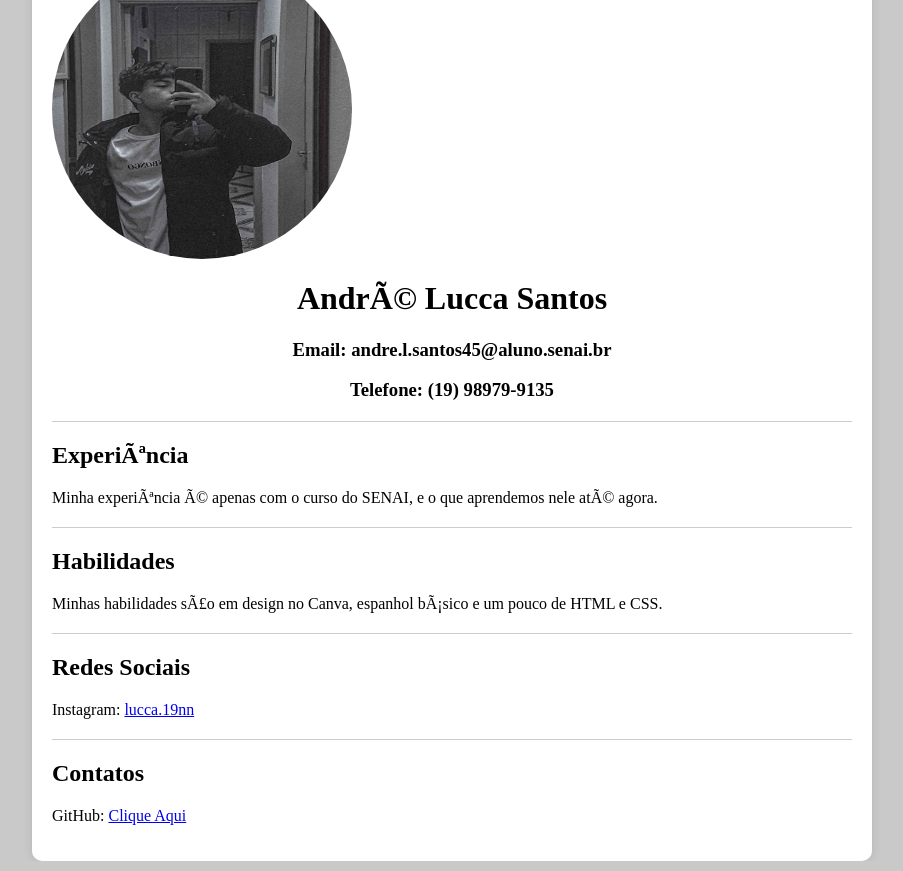
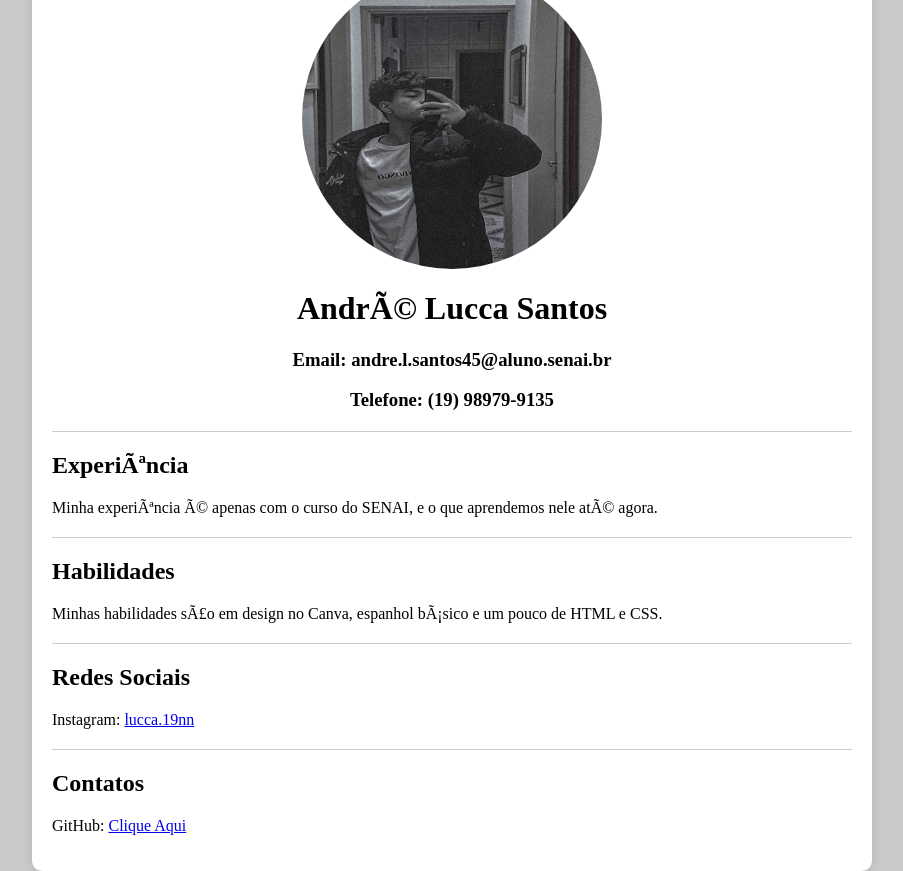
Before and after one commit to AndreLucca19/meu-curriculo, a plain HTML site: page index2.html in a window 1280 px wide. Shown: the whole page, without its empty margins (188-1091 px from the left). Drawn offline with Linux system fonts and the light colour scheme.

```diff
--- a/index2.html
+++ b/index2.html
@@ -23,7 +23,7 @@
         }
         img {
             border-radius: 100%;
-            display: block;git
+            display: block;
             margin: 20px auto;
             height: 300px;
             width: 300px;
```
